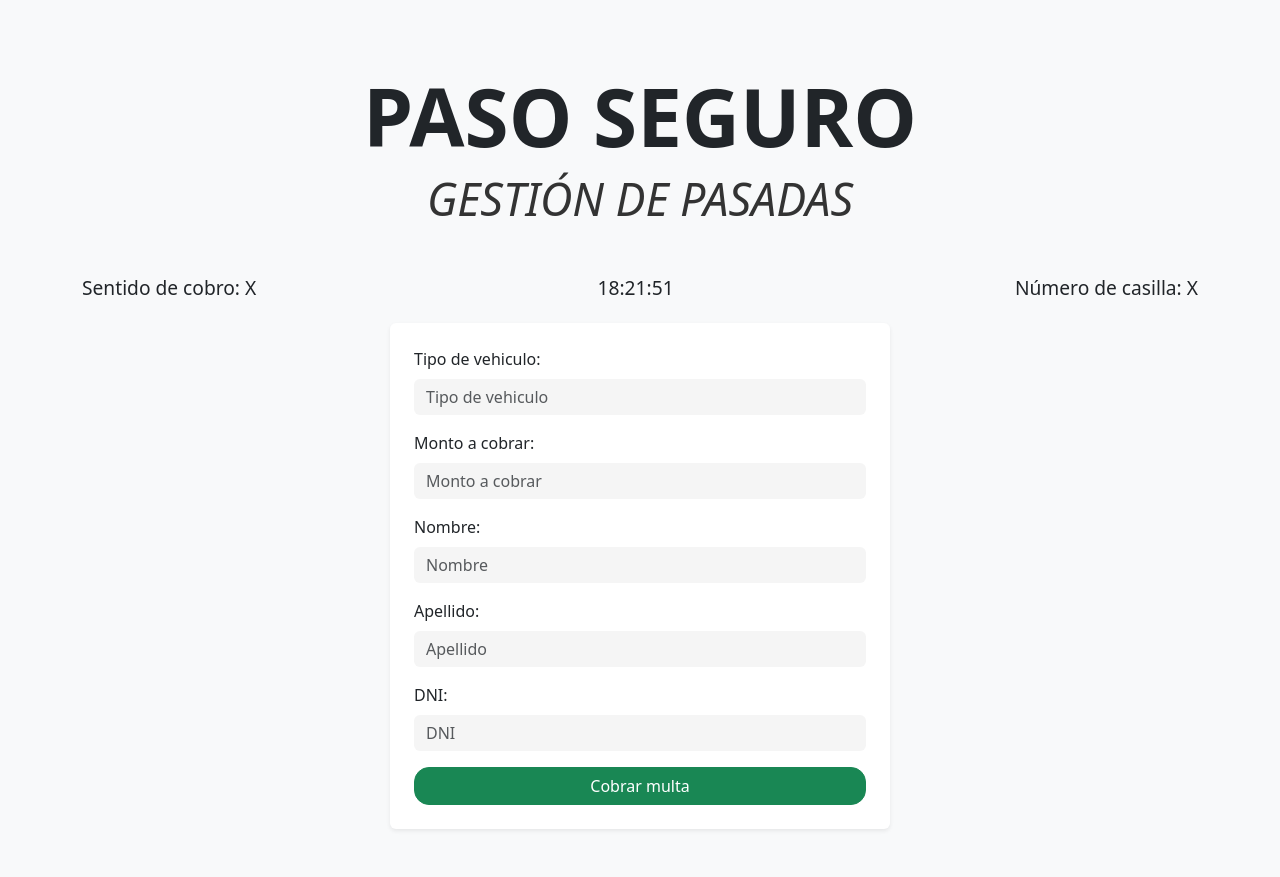
After one commit to SantiagoSalvay/Proyecto_Peaje, a Django app: page /casilla/comienza-turno/cobro/multa in a window 1280 px wide. The commit adds this page. Run offline with Django 5.2, Linux system fonts and the light colour scheme.

Commit message:
Actualizaciones 10/9

```diff
--- a/Peaje_App/urls.py
+++ b/Peaje_App/urls.py
@@ -2,9 +2,10 @@ from django.urls import path
 from . import views
 
 urlpatterns = [
-    path('', views.cobro, name='index'),
+    path('', views.index, name='index'),
     path('casilla/', views.Casilla, name='casilla'),
     path('casilla/comienza-turno/', views.comienza_turno, name='comienza_turno'),
     path('casilla/comienza-turno/cobro', views.cobro, name='cobro'),
+    path('casilla/comienza-turno/cobro/multa', views.multa, name='multa'),
     path('generar-factura/', views.generar_factura, name='generar_factura'),
 ]
--- a/Peaje_App/views.py
+++ b/Peaje_App/views.py
@@ -12,6 +12,9 @@ def comienza_turno(request):
 def cobro(request):
     return render(request, 'cobro.html')
 
+def multa(request):
+    return render(request, 'multa.html')
+
 from django.http import HttpResponse
 from reportlab.lib.pagesizes import letter
 from reportlab.pdfgen import canvas
@@ -24,38 +27,27 @@ def generar_factura(request):
     vehiculo = request.GET.get('vehiculo')
     importe = request.GET.get('importe')
 
-
     response = HttpResponse(content_type='application/pdf')
-    response['Content-Disposition'] = 'attachment; filename="factura.pdf"'
+    response['Content-Disposition'] = f'attachment; filename="factura_{vehiculo}.pdf"'
 
     buffer = BytesIO()
     p = canvas.Canvas(buffer, pagesize=letter)
 
-
     p.setTitle("Factura")
-
     width, height = letter
-
 
     p.setFont("Helvetica-Bold", 18)
     p.drawString(100, height - 50, "Factura de Cobro - Paso Seguro")
-
 
     p.setFont("Helvetica", 12)
     p.drawString(100, height - 100, f"Peaje: X")
     p.drawString(100, height - 120, f"Casilla: X")
 
-
     fecha_hora = datetime.now().strftime("%Y-%m-%d %H:%M:%S")
     p.drawString(100, height - 140, f"Fecha y Hora de Emisión: {fecha_hora}")
-
-
     p.drawString(100, height - 160, f"Tipo de Vehículo: {vehiculo}")
     p.drawString(100, height - 180, f"Importe Cobrado: ${importe}")
-
-
     p.drawString(100, height - 220, "Muchas gracias por confiar en nuestro peaje")
-
 
     qr = qrcode.QRCode(
         version=1,
@@ -68,9 +60,7 @@ def generar_factura(request):
 
     img = qr.make_image(fill='black', back_color='white')
 
-
     img_pil = img.convert('RGB')
-
     img_reader = ImageReader(img_pil)
 
     p.drawImage(img_reader, 100, height - 400, 150, 150)
--- /dev/null
+++ b/static/css/multa.css
@@ -0,0 +1,51 @@
+body {
+    background-color: #9c9b9a;
+    padding-top: 20px;
+}
+
+.titulo {
+    font-size: 5rem;
+    font-weight: bold;
+    margin-bottom: 0.5rem;
+}
+
+.subtitulo {
+    font-size: 2.8rem;
+    font-style: italic;
+    color: #333;
+    margin-bottom: 2.5rem;
+}
+
+h1 {
+    font-weight: bold;
+    margin-bottom: 0;
+}
+
+.sp {
+    font-size: 1.2rem;
+}
+
+.lead {
+    font-style: italic;
+    margin-bottom: 20px;
+}
+
+form {
+    max-width: 500px;
+    margin: 20px auto;
+}
+
+form .form-control {
+    background-color: #F5F5F5;
+    border: none;
+    margin-bottom: 10px;
+}
+
+form .btn-success {
+    width: 100%;
+    border-radius: 15px;
+}
+
+.container span {
+    font-size: 1.2rem;
+}
--- a/static/js/casilla.js
+++ b/static/js/casilla.js
@@ -1,4 +1,3 @@
-// js/casilla.js
 document.addEventListener("DOMContentLoaded", function() {
     const casillas = document.querySelectorAll('.casilla');
 
--- /dev/null
+++ b/static/js/multa.js
@@ -0,0 +1,33 @@
+
+function actualizarHora() {
+    const horaElemento = document.getElementById('hora');
+    const fecha = new Date();
+    const horas = String(fecha.getHours()).padStart(2, '0');
+    const minutos = String(fecha.getMinutes()).padStart(2, '0');
+    const segundos = String(fecha.getSeconds()).padStart(2, '0');
+    horaElemento.textContent = `${horas}:${minutos}:${segundos}`;
+}
+
+
+setInterval(actualizarHora, 1000);
+
+
+document.getElementById('montoCobrar').addEventListener('input', function (e) {
+
+    let valor = e.target.value.replace(/[^0-9,]/g, '');
+
+
+    const partes = valor.split(',');
+
+
+    partes[0] = partes[0].replace(/\B(?=(\d{3})+(?!\d))/g, '.');
+
+
+    e.target.value = partes.join(',');
+});
+
+
+document.querySelector('form').addEventListener('submit', function (e) {
+    e.preventDefault();
+    window.history.back();
+});
--- a/templates/cobro.html
+++ b/templates/cobro.html
@@ -78,7 +78,7 @@
 
             <div class="row justify-content-center mt-4">
                 <div class="col-6 text-center">
-                    <button class="btn btn-warning btn-custom me-2">Multar</button>
+                    <button id="multarButton" class="btn btn-warning btn-custom me-2">Multar</button>
                     <button class="btn btn-danger btn-custom">Terminar turno</button>
                 </div>
             </div>
--- /dev/null
+++ b/templates/multa.html
@@ -0,0 +1,51 @@
+<!DOCTYPE html>
+<html lang="es">
+<head>
+    {% load static %}
+    <meta charset="UTF-8">
+    <meta http-equiv="X-UA-Compatible" content="IE=edge">
+    <meta name="viewport" content="width=device-width, initial-scale=1.0">
+    <title>Paso Seguro - Gestión de Pasadas</title>
+    <link rel="stylesheet" href="{% static 'css/multa.css' %}">
+    <link href="https://cdn.jsdelivr.net/npm/bootstrap@5.3.0/dist/css/bootstrap.min.css" rel="stylesheet">
+</head>
+<body class="bg-light">
+
+    <div class="text-center mb-4 mt-5">
+        <h1 class="titulo">PASO SEGURO</h1>
+        <h4 class="subtitulo">GESTIÓN DE PASADAS</h4>
+    </div>
+    <div class="container text-center my-5">
+        <div class="d-flex justify-content-between my-3">
+            <span class="sp">Sentido de cobro: X</span>
+            <span class="sp" id="hora">Hora: XX:XX:XX</span>
+            <span class="sp">Número de casilla: X</span>
+        </div>
+        <form class="bg-white p-4 rounded shadow-sm">
+            <div class="mb-3 text-start">
+                <label for="tipoVehiculo" class="form-label">Tipo de vehiculo:</label>
+                <input type="text" class="form-control" id="tipoVehiculo" placeholder="Tipo de vehiculo">
+            </div>
+            <div class="mb-3 text-start">
+                <label for="montoCobrar" class="form-label">Monto a cobrar:</label>
+                <input type="text" class="form-control" id="montoCobrar" placeholder="Monto a cobrar">
+            </div>
+            <div class="mb-3 text-start">
+                <label for="nombre" class="form-label">Nombre:</label>
+                <input type="text" class="form-control" id="nombre" placeholder="Nombre">
+            </div>
+            <div class="mb-3 text-start">
+                <label for="apellido" class="form-label">Apellido:</label>
+                <input type="text" class="form-control" id="apellido" placeholder="Apellido">
+            </div>
+            <div class="mb-3 text-start">
+                <label for="dni" class="form-label">DNI:</label>
+                <input type="text" class="form-control" id="dni" placeholder="DNI">
+            </div>
+            <button type="submit" class="btn btn-success">Cobrar multa</button>
+        </form>
+    </div>
+
+    <script src="{% static 'js/multa.js' %}"></script>
+</body>
+</html>
```
Also changed, not shown: static/js/cobro.js (+41 -4 lines), static/js/comienza_turno.js (+9 -0 lines), templates/comienza_turno.html (+3 -4 lines), static/css/fin_turno.css (added), static/js/fin_turno.js (added), templates/fin_turno.html (added), 2 other files.
